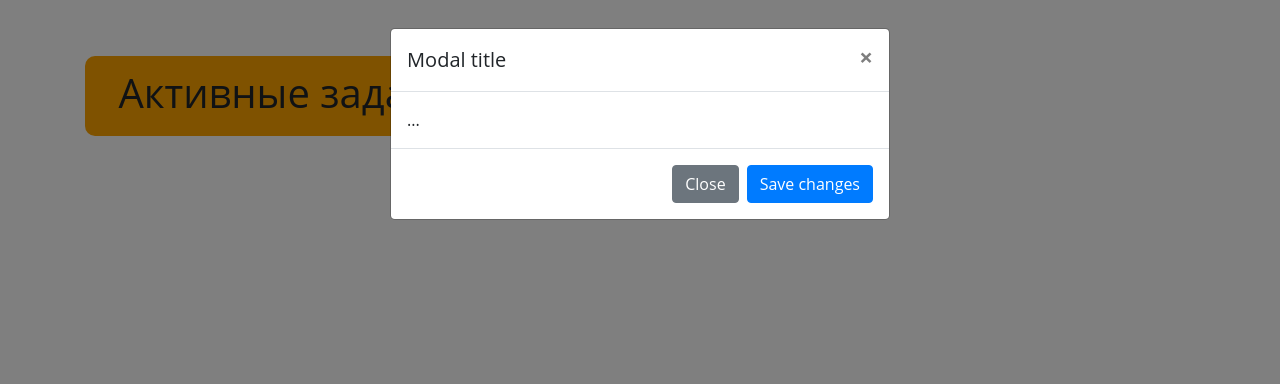
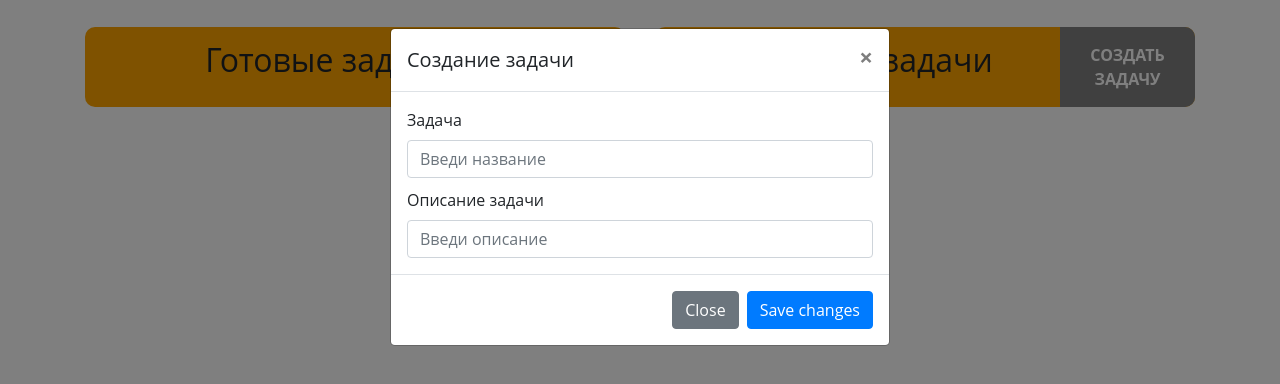
Before and after one commit to danil-boiko/FrontEnd-bonc.dev-3, a plain HTML site: page index.html in a window 1280 px wide. Both pictures are taken after a click on the button "СОЗДАТЬ ЗАДАЧУ". Drawn offline with nearby package versions, Linux system fonts and the light colour scheme.

Commit message:
add second column

```diff
--- a/css/main.css
+++ b/css/main.css
@@ -3,11 +3,15 @@ body{
 	text-decoration: none;
 }
 
-.row{
-	padding-top: 5%;
+
+
+.title-1 h2{
+	width: 90%;
+	text-align: center;
+	padding-top: 2.5%;
 }
 
-h1{
+.title-2 h2{
 	width: 75%;
 	float: left;
 	text-align: center;
@@ -19,6 +23,15 @@ h1{
 	height: 5em;
 	background-color: orange;
 	border-radius: 10px;
+	margin-top: 5%;
+}
+
+.title-2{
+	width: 100%;
+	height: 5em;
+	background-color: orange;
+	border-radius: 10px;
+	margin-top: 5%;
 }
 
 .btn-create{
@@ -33,3 +46,7 @@ h1{
 	background-color: grey;
 	color: white;
 }
+
+.gr{
+	padding-top: 10px;
+}
--- a/index.html
+++ b/index.html
@@ -21,30 +21,44 @@
 		<div class="row">
 			<div class="col-xs-12 col-sm-12	col-md-6 col-lg-6">
 				<div class="title-1">
-					<h1>Активные задачи</h1>
+					<h2>Готовые задачи</h1>
+				</div>
+			</div>
+			<div class="col-xs-12 col-sm-12	col-md-6 col-lg-6">
+				<div class="title-2">
+					<h2>Активные задачи</h1>
 						<button type="button" class="btn-create" data-toggle="modal" data-target="#createModal">
 							Создать задачу
 						</button>
 				</div>
-				<div class="modal fade" id="createModal" tabindex="-1" role="dialog"
-					aria-labelledby="exampleModalLabel" aria-hidden="true">
+			</div>
+		</div>
+	</div>
+
+
+
+
+	<!--Модальное окно создания задачи-->
+
+	<div class="modal fade" id="createModal" tabindex="-1" role="dialog" aria-labelledby="exampleModalLabel"
+		aria-hidden="true">
 		<div class="modal-dialog" role="document">
 			<div class="modal-content">
 				<div class="modal-header">
-								<h5 class="modal-title" id="exampleModalLabel">Modal title</h5>
+					<h5 class="modal-title" id="exampleModalLabel">Создание задачи</h5>
 					<button type="button" class="close" data-dismiss="modal" aria-label="Close">
 						<span aria-hidden="true">&times;</span>
 					</button>
 				</div>
 				<div class="modal-body">
-								...
+					<label for="task-name">Задача</label>
+					<input type="text" class="form-control" id="task-name" placeholder="Введи название">
+					<label class="gr" for="task-desc">Описание задачи</label>
+					<input type="text" class="form-control" id="task-desc" placeholder="Введи описание">
 				</div>
 				<div class="modal-footer">
 					<button type="button" class="btn btn-secondary" data-dismiss="modal">Close</button>
 					<button type="button" class="btn btn-primary">Save changes</button>
-							</div>
-						</div>
-					</div>
 				</div>
 			</div>
 		</div>
```
Lines whose indentation alone changed are shown as unchanged.
